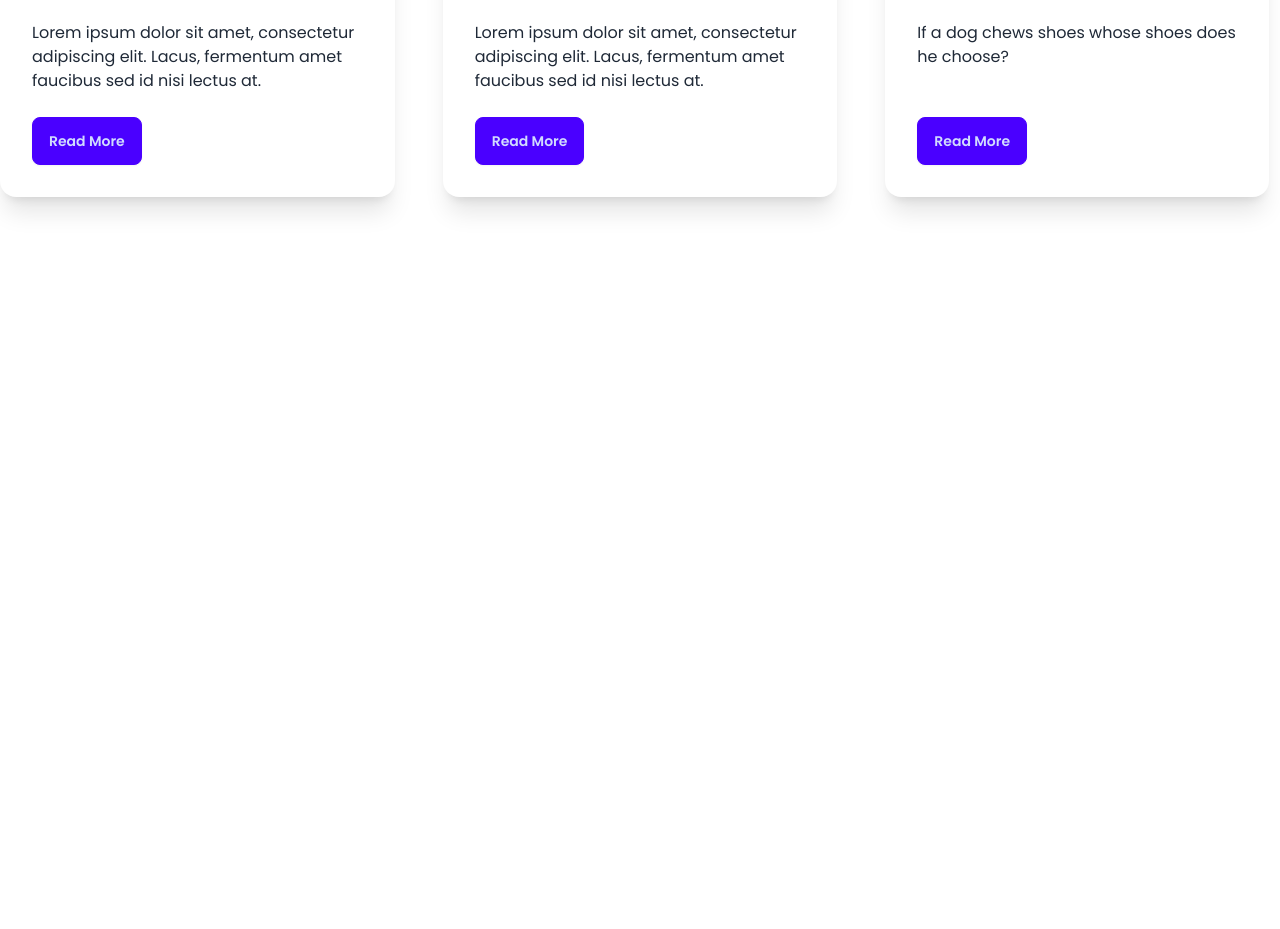
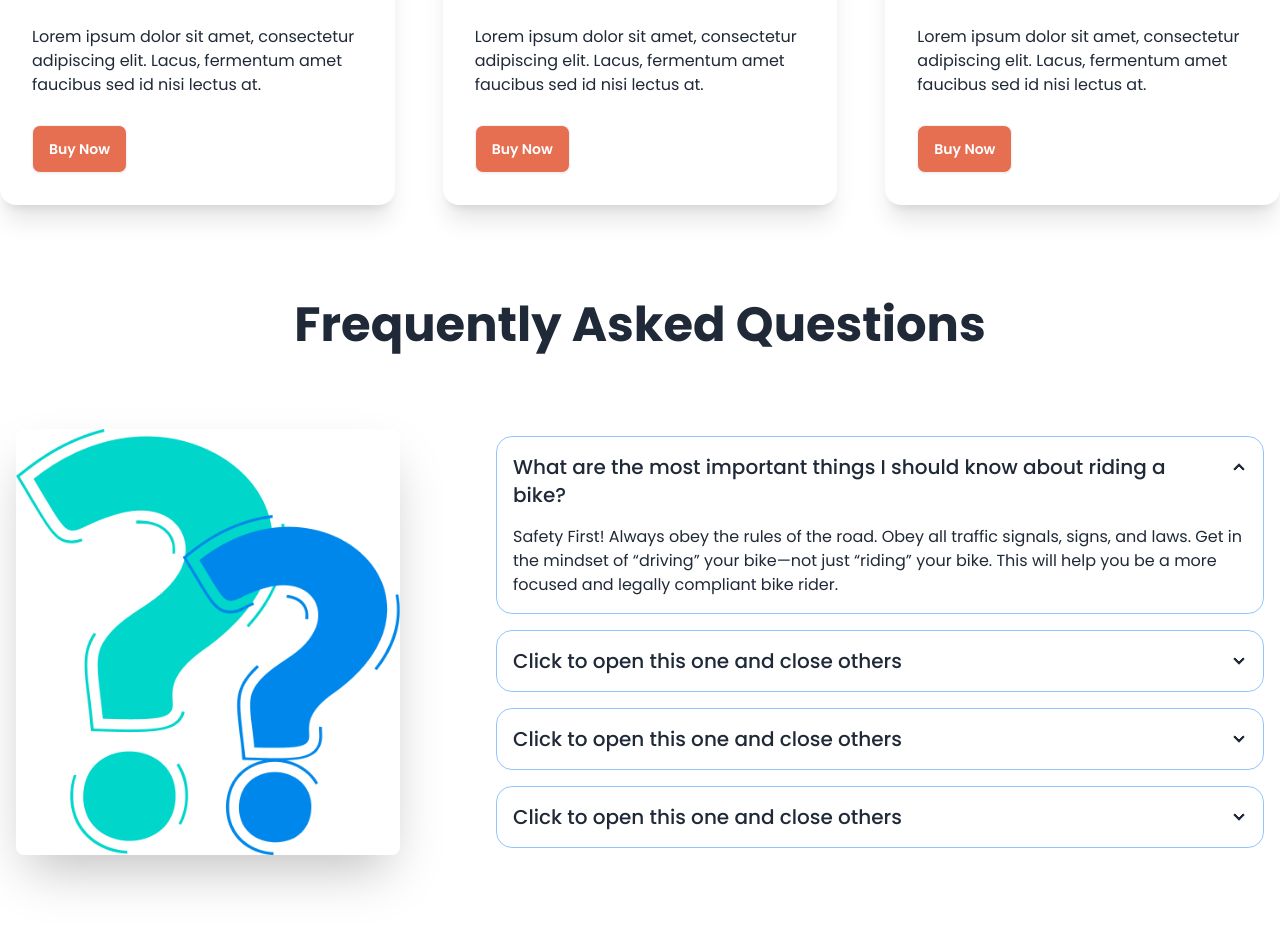
Before and after one commit to mtowfiq/biker-zone, a plain HTML site: page index.html in a window 1280 px wide. Shown: the part 1145-2074 px from the top of the page. Before the commit the page ends 1438 px from the top, so only its background shows below. Drawn offline with nearby package versions, Linux system fonts and the light colour scheme.

Commit message:
modified latest bike section

```diff
--- a/index.html
+++ b/index.html
@@ -179,57 +179,97 @@
      <!-- Main section -->
      <main class="md:container md:mx-auto">
         <!-- Latest bike section -->
-         <section class="my-24">
+        <section class="my-24">
             <h1 class="text-center font-bold text-5xl mb-16">Latest News</h1>
-            <!-- Cards container -->
+            <!-- card container -->
              <div class="grid lg:grid-cols-3 gap-12">
-                <!-- Card 1 -->
                 <div class="card bg-base-100 shadow-xl">
                     <figure>
                       <img
                         src="images/others/latest1.png"
                         alt="Shoes" />
                     </figure>
-                    <div class="card-body space-y-4">
+                    <div class="card-body space-y-5">
                       <h2 class="card-title">Ducati XDIAVEL S-73</h2>
                       <p>Lorem ipsum dolor sit amet, consectetur adipiscing elit. Lacus, fermentum amet faucibus sed id nisi lectus at.</p>
                       <div class="card-actions">
-                        <button class="btn btn-primary">Read More</button>
+                        <button class="btn text-white bg-bike-primary">Buy Now</button>
                       </div>
                     </div>
                   </div>
-                  <!-- Card 2 -->
                 <div class="card bg-base-100 shadow-xl">
                     <figure>
                       <img
                         src="images/others/latest2.png"
                         alt="Shoes" />
                     </figure>
-                    <div class="card-body space-y-4">
+                    <div class="card-body space-y-5">
                       <h2 class="card-title">Ducati XDIAVEL S-73</h2>
                       <p>Lorem ipsum dolor sit amet, consectetur adipiscing elit. Lacus, fermentum amet faucibus sed id nisi lectus at.</p>
                       <div class="card-actions">
-                        <button class="btn btn-primary">Read More</button>
+                        <button class="btn text-white bg-bike-primary">Buy Now</button>
                       </div>
                     </div>
                   </div>
-                  <!-- Card 3 -->
-                <div class="card bg-base-100 w-96 shadow-xl">
+                <div class="card bg-base-100 shadow-xl">
                     <figure>
                       <img
                         src="images/others/latest3.png"
                         alt="Shoes" />
                     </figure>
-                    <div class="card-body space-y-4">
+                    <div class="card-body space-y-5">
                       <h2 class="card-title">Ducati XDIAVEL S-73</h2>
-                      <p>If a dog chews shoes whose shoes does he choose?</p>
+                      <p>Lorem ipsum dolor sit amet, consectetur adipiscing elit. Lacus, fermentum amet faucibus sed id nisi lectus at.</p>
                       <div class="card-actions">
-                        <button class="btn btn-primary">Read More</button>
+                        <button class="btn text-white bg-bike-primary">Buy Now</button>
                       </div>
                     </div>
                   </div>
              </div>
-         </section>
+            </section>
+         <!-- FAQ section -->
+          <section class="my-24">
+            <h1 class="text-center font-bold text-5xl mb-16">Frequently Asked Questions</h1>
+
+            <div class="hero">
+                <div class="hero-content flex-col lg:flex-row gap-24">
+                  <img
+                    src="images/others/faq.png"
+                    class="max-w-sm rounded-lg shadow-2xl" />
+                  <div class="space-y-4">
+                    <div class="collapse collapse-arrow border border-blue-300">
+                        <input type="radio" name="my-accordion-2" checked="checked" />
+                        <div class="collapse-title text-xl font-medium">What are the most important things I should
+                            know about riding a bike?</div>
+                        <div class="collapse-content">
+                          <p>Safety First! Always obey the rules of the road. Obey all traffic signals, signs, and laws. Get in the mindset of “driving” your bike—not just “riding” your bike. This will help you be a more focused and legally compliant bike rider. </p>
+                        </div>
+                      </div>
+                      <div class="collapse collapse-arrow border border-blue-300">
+                        <input type="radio" name="my-accordion-2" />
+                        <div class="collapse-title text-xl font-medium">Click to open this one and close others</div>
+                        <div class="collapse-content">
+                          <p>Safety First! Always obey the rules of the road. Obey all traffic signals, signs, and laws. Get in the mindset of “driving” your bike—not just “riding” your bike. This will help you be a more focused and legally compliant bike rider. </p>
+                        </div>
+                      </div>
+                      <div class="collapse collapse-arrow border border-blue-300">
+                        <input type="radio" name="my-accordion-2" />
+                        <div class="collapse-title text-xl font-medium">Click to open this one and close others</div>
+                        <div class="collapse-content">
+                          <p>Safety First! Always obey the rules of the road. Obey all traffic signals, signs, and laws. Get in the mindset of “driving” your bike—not just “riding” your bike. This will help you be a more focused and legally compliant bike rider. </p>
+                        </div>
+                      </div>
+                      <div class="collapse collapse-arrow border border-blue-300">
+                        <input type="radio" name="my-accordion-2" />
+                        <div class="collapse-title text-xl font-medium">Click to open this one and close others</div>
+                        <div class="collapse-content">
+                          <p>Safety First! Always obey the rules of the road. Obey all traffic signals, signs, and laws. Get in the mindset of “driving” your bike—not just “riding” your bike. This will help you be a more focused and legally compliant bike rider. </p>
+                        </div>
+                      </div>
+                  </div>
+                </div>
+              </div>
+          </section>
      </main>
      <!-- Footer section -->
       <footer>
```
